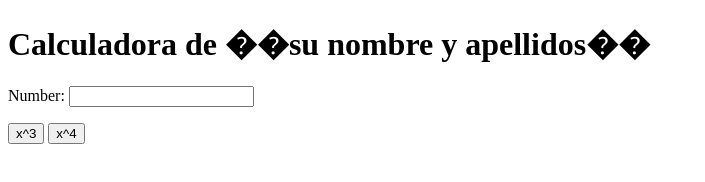
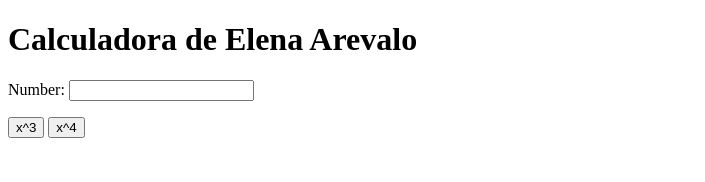
Before and after one commit to ElenaArevalo/mi_primer_repo, a plain HTML site: page index.html in a window 1280 px wide. Shown: the whole page, without its empty margins (0-705 px from the left). Drawn offline with Linux system fonts and the light colour scheme.

Commit message:
Añadiendo informacion index.html

```diff
--- a/index.html
+++ b/index.html
@@ -5,7 +5,7 @@
 		<meta charset="utf-8">
 	</head>
 	<body>
-		<h1>Calculadora de ��su nombre y apellidos��</h1>
+		<h1>Calculadora de Elena Arevalo</h1>
 		Number:
 		<input type="text" id="n1">
 		<p>
```
